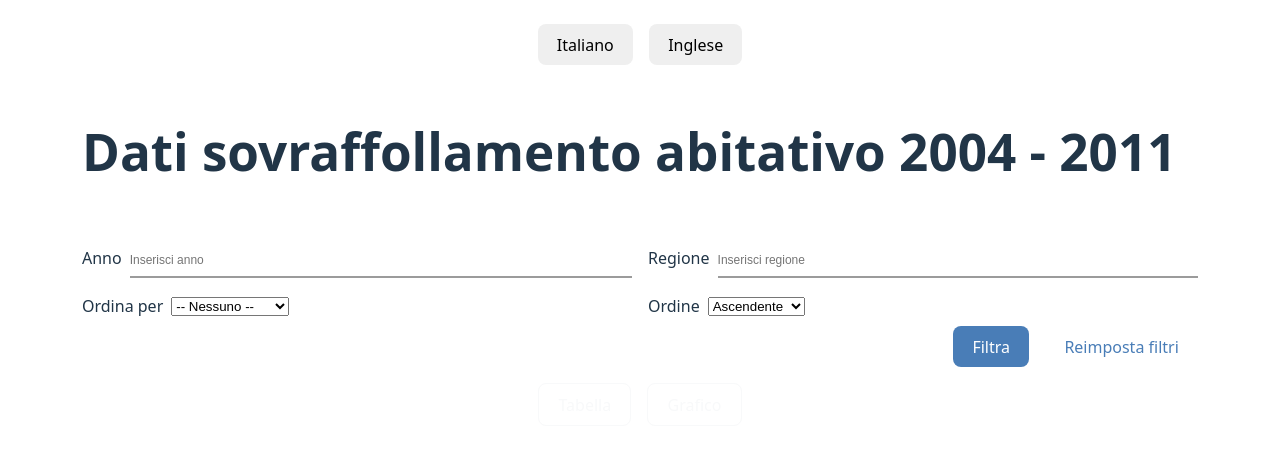
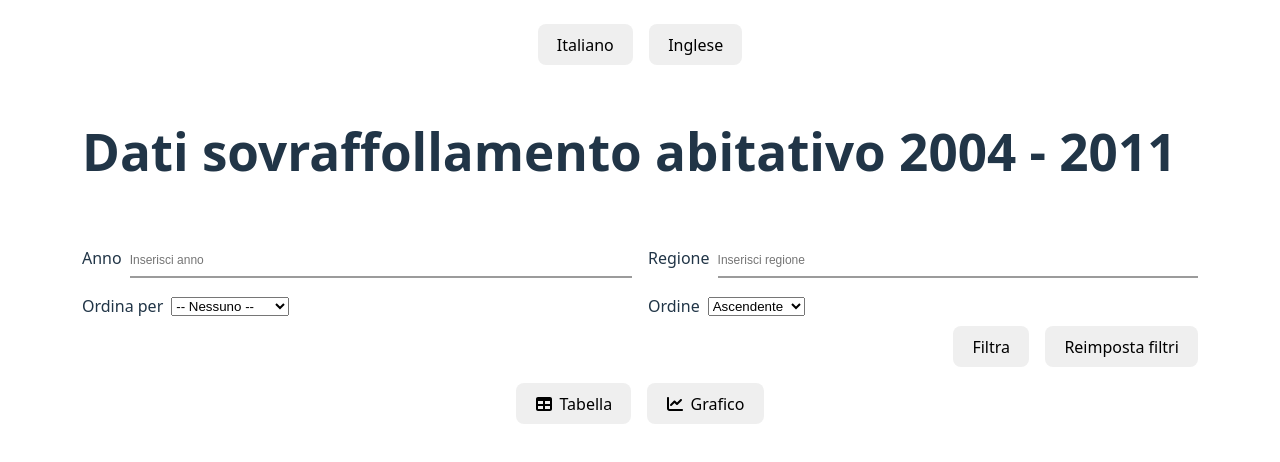
Before and after one commit to melaniag95/fastapi-proj, a React (Vite) app in the folder frontend/: page / in a window 1280 px wide. Shown: the top 462 px of the page. Built offline with nearby package versions, Linux system fonts and the light colour scheme; no server answers.

Commit message:
updates Button component in order to consider icon too; updates style and main App

```diff
--- a/frontend/src/App.jsx
+++ b/frontend/src/App.jsx
@@ -9,6 +9,8 @@ import Button from "./components/Button/Button";
 import DataTable from "./components/DataTable/DataTable";
 import MultiLineChart from "./components/MultiLineChart/MultiLineChart";
 import LanguageSwitcher from "./components/LanguageSwitcher/LanguageSwitcher";
+import { FontAwesomeIcon } from '@fortawesome/react-fontawesome'
+import { faTable, faChartLine } from '@fortawesome/free-solid-svg-icons'
 
 
 function App() {
@@ -27,6 +29,9 @@ function App() {
     { key: "Regione", label: t("region")},
     { key: "Percentuale", label: t("percentage") },
   ];
+
+  const tableIcon = <FontAwesomeIcon icon={faTable} className={styles.icon} />;
+  const chartIcon = <FontAwesomeIcon icon={faChartLine} className={styles.icon} />;
 
 
   useEffect(() => {
@@ -106,6 +111,7 @@ function App() {
               label={t("view_table")}
               btnColor="light"
               btnOutline={true}
+              icon={tableIcon}
             />
 
             <Button
@@ -113,6 +119,7 @@ function App() {
               label={t("view_chart")}
               btnColor="light"
               btnOutline={true}
+              icon={chartIcon}
             />
           </div>
         </div>
--- a/frontend/src/components/Button/Button.jsx
+++ b/frontend/src/components/Button/Button.jsx
@@ -1,16 +1,23 @@
 import React from "react";
 
-function Button({onClick, label, btnColor, btnOutline = false, ariaLabel = label}) {
-    const buttonClass = btnOutline ? `btn btn-outline-${btnColor}` : `btn btn-${btnColor}`;
+function Button({ onClick, label, btnColor, btnOutline = false, ariaLabel = label, icon }) {
+  const baseClass = 'btn';
+  const colorClass = btnOutline ? `btn--outline-${btnColor}` : `btn--${btnColor}`;
+  const iconClass = icon ? 'btn--has-icon' : '';
 
-    return (
-        <button
-            onClick={onClick}
-            aria-label={ariaLabel ? ariaLabel : label}
-            className={buttonClass}>
-            {label}
-        </button>
-    )
+  const buttonClass = `${baseClass} ${colorClass} ${iconClass}`.trim();
+
+  return (
+    <button
+      onClick={onClick}
+      aria-label={ariaLabel || label}
+      className={buttonClass}
+    >
+      {icon && <span className="btn__icon">{icon}</span>}
+      <span className="btn__label">{label}</span>
+    </button>
+  );
 }
 
+
 export default Button;
--- a/frontend/src/components/LanguageSwitcher/LanguageSwitcher.jsx
+++ b/frontend/src/components/LanguageSwitcher/LanguageSwitcher.jsx
@@ -1,6 +1,7 @@
 import styles from "./LanguageSwitcher.module.css";
 import Button from "../Button/Button";
 import { useTranslation } from 'react-i18next';
+
 
 function LanguageSwitcher() {
   const { i18n } = useTranslation();
--- a/frontend/src/index.css
+++ b/frontend/src/index.css
@@ -152,3 +152,19 @@ h1 {
   background-color: #f8f9fa;
   color: #343a40;
 }
+
+.btn--has-icon {
+  display: inline-flex;
+  justify-content: center;
+  align-items: center;
+  gap: 0.5rem;
+}
+
+.btn--has-icon .btn__icon {
+  /*margin-right: 0.5rem;*/
+  display: inline-flex;
+}
+
+.btn__label {
+  display: inline-block;
+}
```
